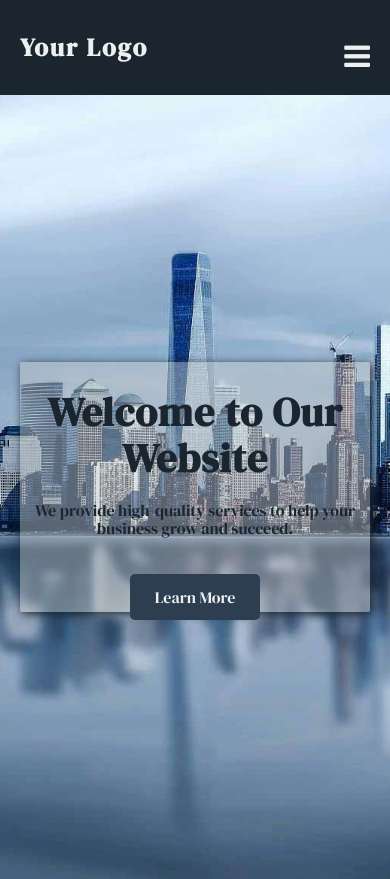
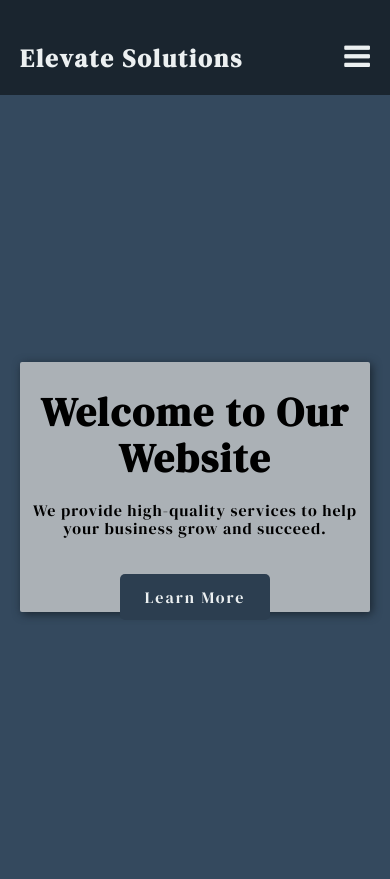
Before and after one commit to Carmelo85S/nav-responsive, a plain HTML site: page index.html in a window 390 px wide. Drawn offline with Linux system fonts and the light colour scheme.

Commit message:
navbar completed, responsive

```diff
--- a/index.html
+++ b/index.html
@@ -14,7 +14,7 @@
 <body>
     <header>
         <nav class="navigation">
-            <h3 class="logo">Your Logo</h3>
+            <h3 class="logo">Elevate Solutions</h3>
             <a href="javascript:void(0);" class="icon" onclick="toggleNav()">
                 <i class="fa fa-bars"></i>
             </a>
--- a/style/style.css
+++ b/style/style.css
@@ -10,7 +10,7 @@ body {
     font-family: "DM Serif Display", system-ui;
     font-weight: 400;
     font-style: normal;
-    background-color: #f4f4f4;
+    background-color: #34495E;
 }
 
 /* Navbar */
@@ -39,9 +39,8 @@ header {
 .list-container li a {
     letter-spacing: 2px;
     color: #ECF0F1;
-    padding: 23px 25px;
+    padding: 24px 25px;
     transition: background-color 0.3s ease, color 0.3s ease;
-
 }
 
 .list-container li a:hover {
@@ -60,8 +59,6 @@ header {
 
 /* Hero Section */
 .hero {
-    background:url(../image/city-skyline.jpg);
-    color: #1A252F;
     height: 93vh;
     display: flex;
     justify-content: center;
@@ -74,7 +71,7 @@ header {
     max-width: 800px;
     width: 100%;
     min-height: 250px;
-    background-color: rgba(199, 201, 202, 0.444);
+    background-color: rgba(199, 201, 202, 0.81);
     box-shadow: 2px 2px 10px #1A252F;
     border-radius: 2px;
 }
@@ -82,11 +79,12 @@ header {
 .hero-title {
     font-size: 3rem;
     margin-bottom: 20px;
-    letter-spacing: 1px;
+    letter-spacing: 2px;
 }
 
 .hero-description {
     font-size: 1.2rem;
+    letter-spacing: 1px;
     margin-bottom: 50px;
 }
 
@@ -95,6 +93,7 @@ header {
     background-color: #2C3E50;
     color: #ECF0F1;
     font-size: 1rem;
+    letter-spacing: 2px;
     border-radius: 5px;
     transition: background-color 0.3s ease;
 }
@@ -104,23 +103,11 @@ header {
 }
 
 /* Responsive*/
-@media screen and (max-width: 320px){
-    .hero {
-        background: url(../image/city-skyline3.jpg) no-repeat center center;
-        background-size: cover;
-    }
-}
-
-@media screen and (max-width: 600px){
-    .hero {
-        background:url(../image/city-skyline2.jpg)no-repeat center center;
-        background-size: cover;
-    }
-}
 
 @media screen and (min-width: 320px) and (max-width: 1000px) {
     .navigation {
         justify-content: space-between;
+        align-items: baseline;
     }
 
     .list-container {
```
Also changed, not shown: image/city-skyline.jpg (deleted), image/city-skyline1.jpg (deleted), image/city-skyline2.jpg (deleted), image/city-skyline3.jpg (deleted).
